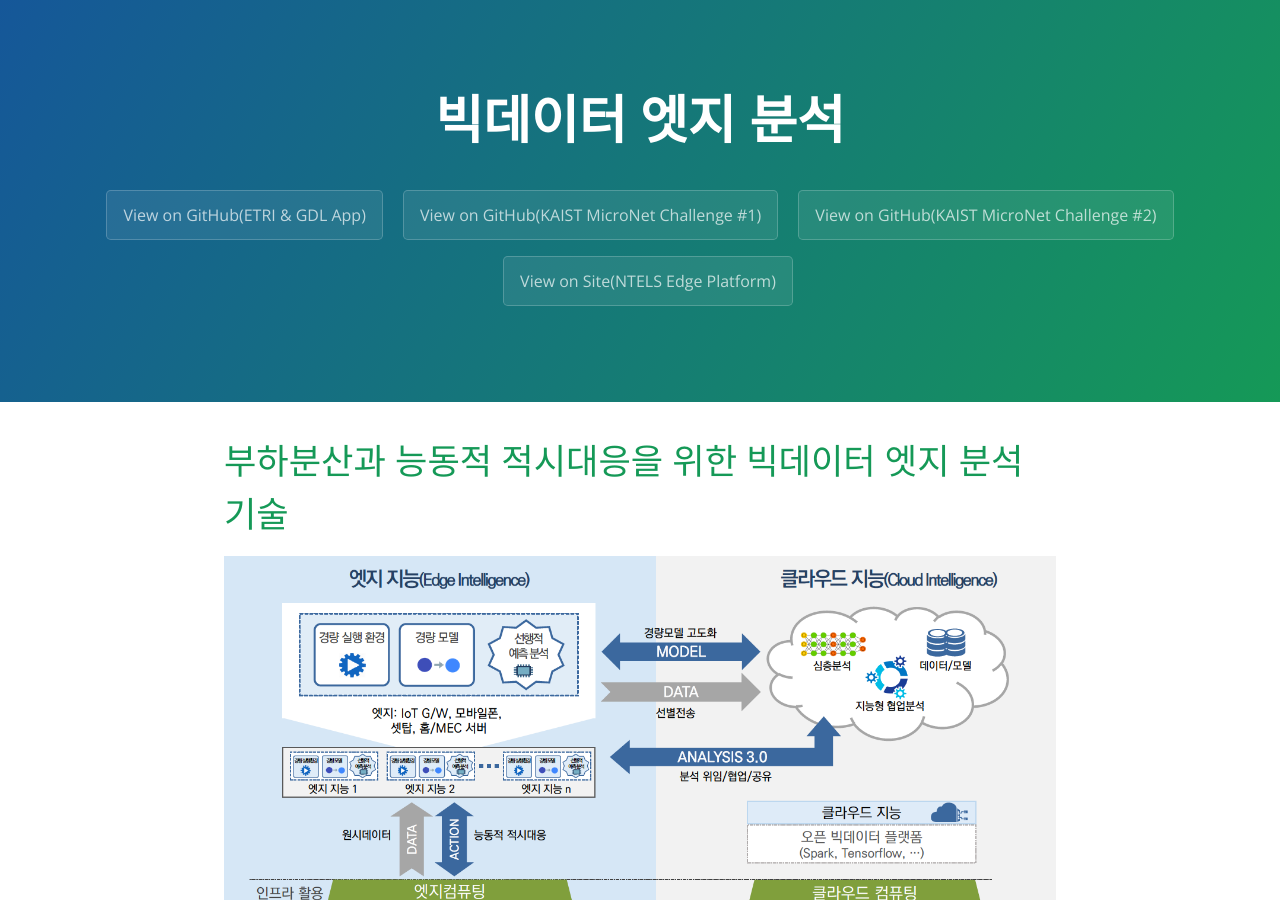
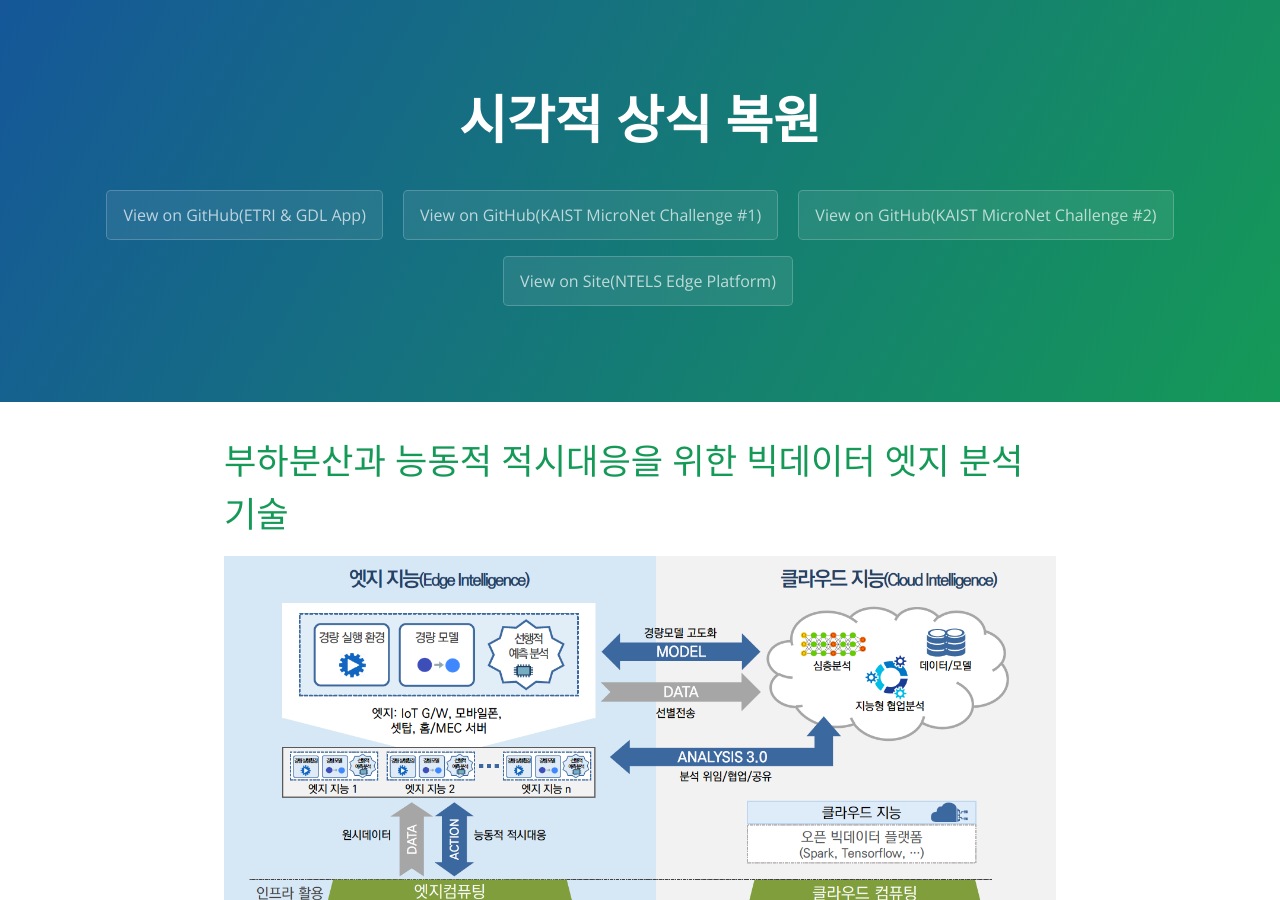
Before and after one commit to ETRI-VisualCommonSense/docs, a Jekyll site: the page built from index.html, in a window 1280 px wide and 900 px high. Built offline with Jekyll 4.4.1, drawn with Linux system fonts in a browser that asks for light colours.

Commit message:
Update _config.yml

```diff
--- a/_config.yml
+++ b/_config.yml
@@ -1,3 +1,3 @@
-title: 빅데이터 엣지 분석
-url: "https://etri-edgeanalytics.github.io"
+title: 시각적 상식 복원
+url: "https://etri-visualcommonsense.github.io"
 theme: jekyll-theme-cayman
```
